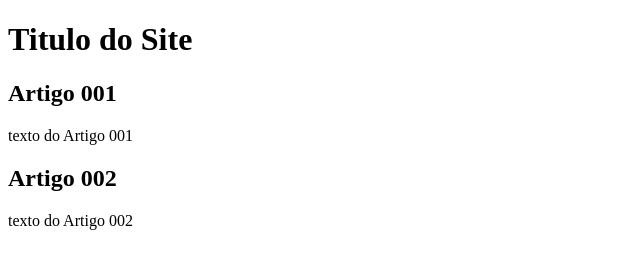
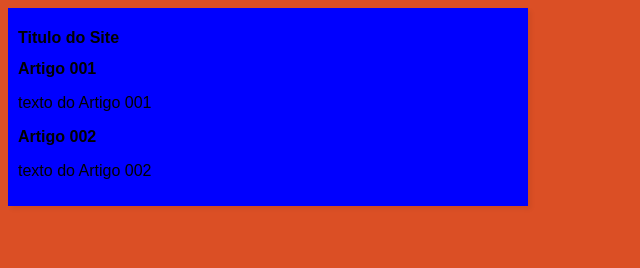
Before and after one commit to ricardosierban/Projeto-Teste, a plain HTML site: page index.html in a window 1280 px wide. Shown: the whole page, without its empty margins (0-640 px from the left). Drawn offline with Linux system fonts and the light colour scheme.

Commit message:
Esta é a parte do design

```diff
--- /dev/null
+++ b/estilos/Style.css
@@ -0,0 +1,19 @@
+* {
+
+    font-family: Arial, Helvetica, sans-serif;
+    font-size: 16px;
+}
+
+body {
+        background-color:rgb(219, 79, 37);
+
+    }
+
+    main {
+
+        background-color: blue;
+        width: 500px;
+        margin-top: auto;
+        padding: 10px;
+        box-shadow: 3px 3px 5px rgba(0, 0, 0, 0.068);
+    }
--- a/index.html
+++ b/index.html
@@ -5,6 +5,7 @@
     <meta http-equiv="X-UA-Compatible" content="IE=edge">
     <meta name="viewport" content="width=device-width, initial-scale=1.0">
     <title>Titulo do Site</title>
+    <link rel="stylesheet" href="estilos/Style.css">
 <body>
     <main>
         <header>
```
